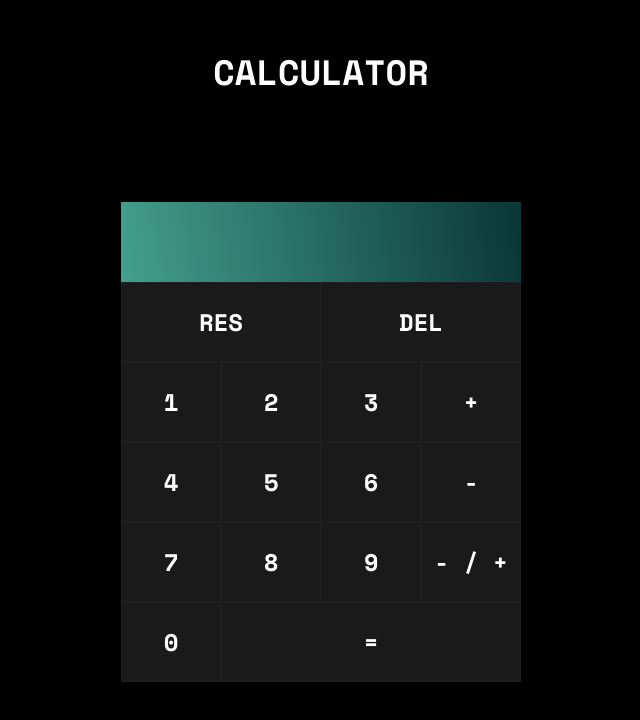
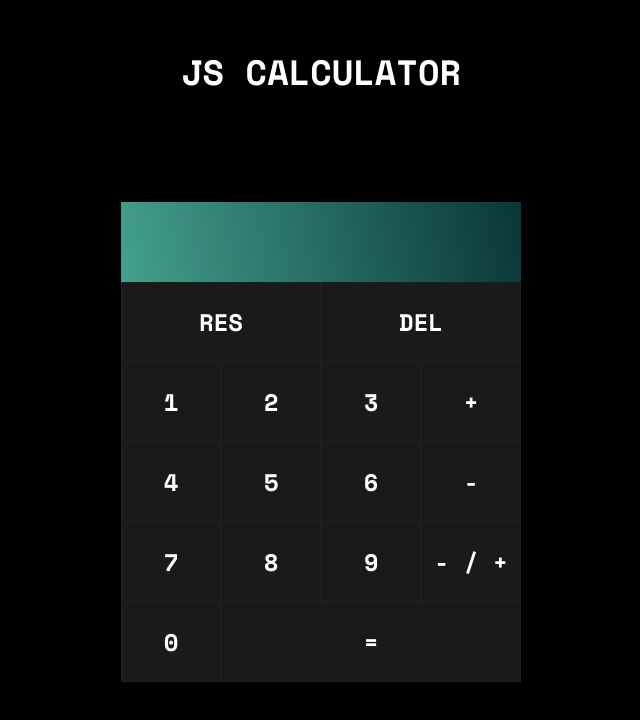
Before and after one commit to lillae/Calculator, a plain HTML site: page index.html in a window 1280 px wide. Shown: the whole page, without its empty margins (319-959 px from the left). Drawn offline with nearby package versions, Linux system fonts and the light colour scheme.

Commit message:
a change

```diff
--- a/index.html
+++ b/index.html
@@ -15,7 +15,7 @@
 
 <body>
     <header>
-        <h1>Calculator</h1>
+        <h1>JS Calculator</h1>
     </header>
     <div class="calculator">
     </div>
```
